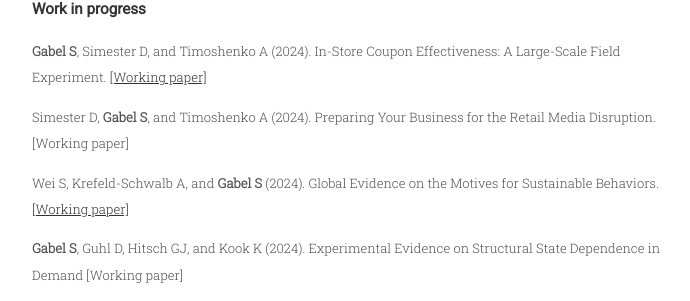
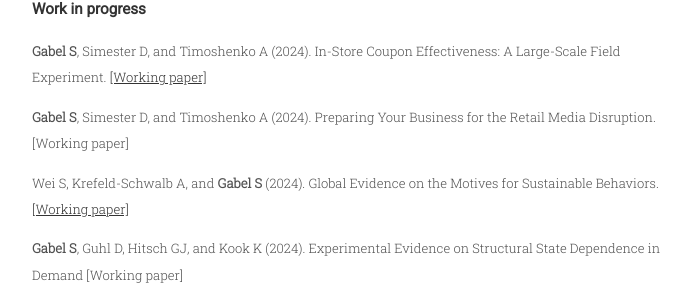
Before and after one commit to sbstn-gbl/sbstn-gbl.github.io, a Jekyll site: the page built from menu/research.md, in a window 1280 px wide. Shown: the part 732-1033 px from the top of the page, without its empty margins (293-983 px from the left). Built offline with Jekyll 4.4.1, drawn with Linux system fonts in a browser that asks for light colours; some web fonts are replaced.

```diff
--- a/menu/research.md
+++ b/menu/research.md
@@ -26,7 +26,7 @@ Schrage R, Kenning P, Guhl D, and **Gabel S** (2020). Price Personalization Tech
 
 **Gabel S**, Simester D, and Timoshenko A (2024). In-Store Coupon Effectiveness: A Large-Scale Field Experiment. [[Working paper]](https://papers.ssrn.com/sol3/papers.cfm?abstract_id=4335525)
 
-Simester D, **Gabel S**, and Timoshenko A (2024). Preparing Your Business for the Retail Media Disruption. [Working paper]
+**Gabel S**, Simester D, and Timoshenko A (2024). Preparing Your Business for the Retail Media Disruption. [Working paper]
 
 Wei S, Krefeld-Schwalb A, and **Gabel S** (2024). Global Evidence on the Motives for Sustainable Behaviors. [[Working paper]](https://doi.org/10.31234/osf.io/syku6)
 
```
